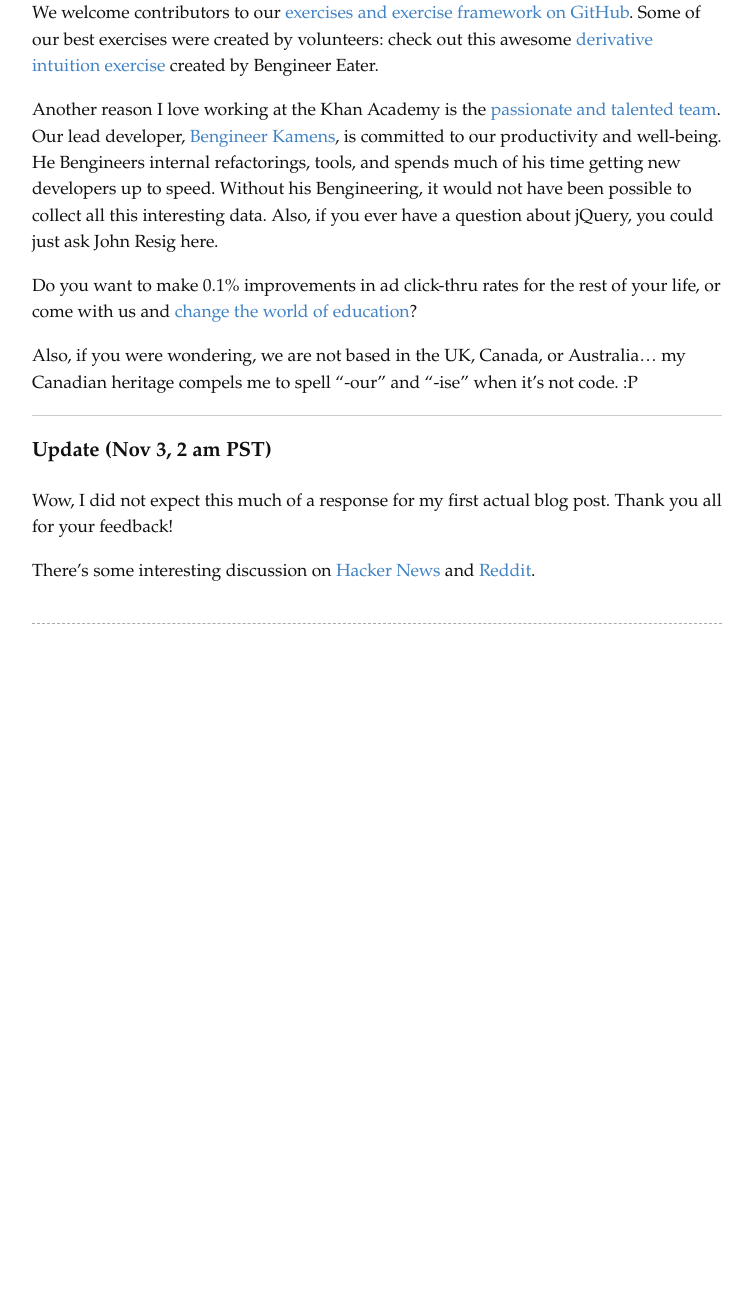
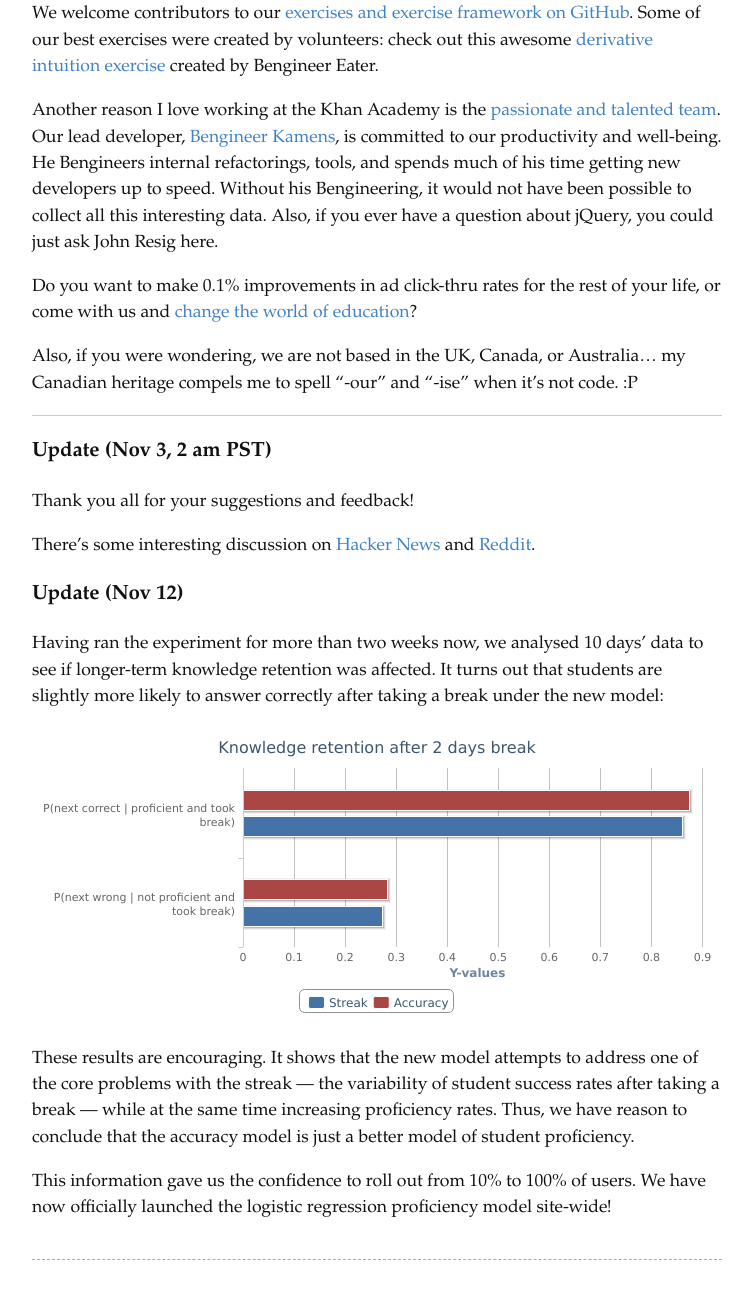
Before and after one commit to divad12/blog, a Jekyll site: the page built from _posts/2011-11-02-how-khan-academy-is-using-machine-learning-to-assess-student-mastery.markdown, in a window 1280 px wide and 1400 px high, scrolled down 14904 px. Shown: the top 1299 px of the window, without its empty margins (108-860 px from the left). Built offline with Jekyll 4.4.1, drawn with Linux system fonts in a browser that asks for light colours; nearby versions of some CDN libraries; Markdown is read by kramdown in place of the engine named in the settings; comment, search, counter and statistics services are not loaded; before the commit the page ends 15668 px from its top, so only the background shows below that.

Commit message:
nov 12 update for KA ML post: retention rate higher; rolled out to 100% of users

```diff
--- a/_posts/2011-11-02-how-khan-academy-is-using-machine-learning-to-assess-student-mastery.markdown
+++ b/_posts/2011-11-02-how-khan-academy-is-using-machine-learning-to-assess-student-mastery.markdown
@@ -540,6 +540,48 @@
 ---
 
 ### Update (Nov 3, 2 am PST)
-Wow, I did not expect this much of a response for my first actual blog post. Thank you all for your feedback!
+Thank you all for your suggestions and feedback!
 
 There's some interesting discussion on [Hacker News](http://news.ycombinator.com/item?id=3187350) and [Reddit](http://www.reddit.com/r/programming/comments/lxsjj/how_khan_academy_is_using_machine_learning_to/).
+
+
+<h3 id="update-2011-11-12">Update (Nov 12)</h3>
+Having ran the experiment for more than two weeks now, we analysed 10 days' data to see if longer-term knowledge retention was affected. It turns out that students are slightly more likely to answer correctly after taking a break under the new model:
+
+<div id="retention-rate-chart"></div>
+<script>
+  new Highcharts.Chart({
+    chart: {
+      renderTo: 'retention-rate-chart',
+      type: 'bar',
+      height: 300
+    },
+    credits: { enabled: false },
+    title: {
+      text: 'Knowledge retention after 2 days break'
+    },
+    xAxis: {
+      categories: ['P(next correct | proficient and took break)', 'P(next wrong | not proficient and took break)']
+    },
+    yAxis: {
+      endOnTick: false
+    },
+    series: [{
+      name: 'Streak',
+      data: [0.861, 0.273]
+    }, {
+      name: 'Accuracy',
+      data: [0.875, 0.283]
+    }]
+  });
+</script>
+<noscript>
+  <blockquote>
+    <p> P(next correct | proficient and took break) = 0.861 for streak, 0.875 for accuracy </p>
+    <p> P(next wrong | not proficient and took break) = 0.273 for streak, 0.283 for accuracy </p>
+  </blockquote>
+</noscript>
+
+These results are encouraging. It shows that the new model attempts to address one of the core problems with the streak &mdash; the variability of student success rates after taking a break &mdash; while at the same time increasing proficiency rates. Thus, we have reason to conclude that the accuracy model is just a better model of student proficiency.
+
+This information gave us the confidence to roll out from 10% to 100% of users. We have now officially launched the logistic regression proficiency model site-wide!
```
